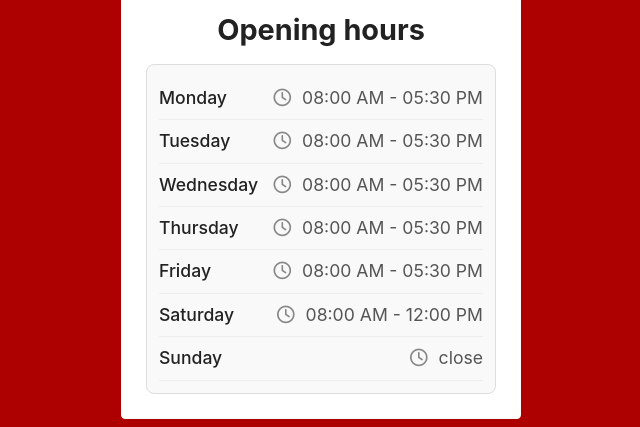
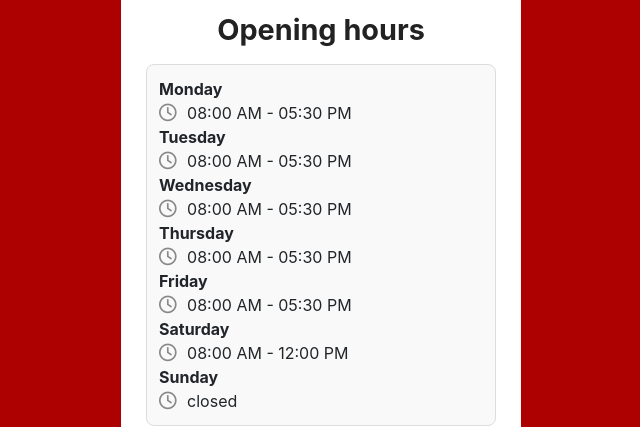
Before and after one commit to Ali-Iss/MDF-DESIGN, a plain HTML site: page index.html in a window 1280 px wide. Shown: the part 553-980 px from the top of the page, without its empty margins (319-959 px from the left). Drawn offline with nearby package versions, Linux system fonts and the light colour scheme.

Commit message:
Add files via upload

```diff
--- a/index.html
+++ b/index.html
@@ -121,7 +121,49 @@ body {
 </div>
 <!-- website -->
 
-   <hr><h3 class="card-title text-center">Opening hours</h3><div class="px-2 border border-light rounded"><div class="d-flex justify-content-between align-items-center text-muted py-2 border-bottom"><strong>Monday</strong><div><div><i class="far fa-clock"></i> 08:00 AM - 05:30 PM</div></div></div><div class="d-flex justify-content-between align-items-center text-muted py-2 border-bottom"><strong>Tuesday</strong><div><div><i class="far fa-clock"></i> 08:00 AM - 05:30 PM</div></div></div><div class="d-flex justify-content-between align-items-center text-muted py-2 border-bottom"><strong>Wednesday</strong><div><div><i class="far fa-clock"></i> 08:00 AM - 05:30 PM</div></div></div><div class="d-flex justify-content-between align-items-center text-muted py-2 border-bottom"><strong>Thursday</strong><div><div><i class="far fa-clock"></i> 08:00 AM - 05:30 PM</div></div></div><div class="d-flex justify-content-between align-items-center text-muted py-2 border-bottom"><strong>Friday</strong><div><div><i class="far fa-clock"></i> 08:00 AM - 05:30 PM</div></div></div><div class="d-flex justify-content-between align-items-center text-muted py-2 border-bottom"><strong>Saturday</strong><div><div><i class="far fa-clock"></i> 08:00 AM - 12:00 PM</div></div></div><div class="d-flex justify-content-between align-items-center text-muted py-2 border-bottom"><strong>Sunday</strong> <div><i class="far fa-clock"></i> close</div></div></div>        </div>
+   <hr>
+   <h3 class="card-title text-center">Opening hours</h3>
+   <div class="px-2 border border-light rounded opening-hours-container">
+     <div class="opening-hours-item">
+       <strong>Monday</strong>
+
+         <div><i class="far fa-clock"></i> 08:00 AM - 05:30 PM</div>
+
+     </div>
+     <div class="opening-hours-item">
+       <strong >Tuesday</strong>
+
+         <div><i class="far fa-clock"></i> 08:00 AM - 05:30 PM</div>
+
+     </div>
+     <div class="opening-hours-item">
+       <strong>Wednesday</strong>
+
+         <div><i class="far fa-clock"></i> 08:00 AM - 05:30 PM</div>
+
+     </div>
+     <div class="opening-hours-item">
+       <strong>Thursday</strong>
+
+         <div><i class="far fa-clock"></i> 08:00 AM - 05:30 PM</div>
+
+     </div>
+     <div class="opening-hours-item">
+       <strong>Friday</strong>
+
+         <div><i class="far fa-clock"></i> 08:00 AM - 05:30 PM</div>
+
+     </div>
+     <div class="opening-hours-item">
+       <strong>Saturday</strong>
+       <div><i class="far fa-clock"></i> 08:00 AM - 12:00 PM</div>
+     </div>
+     <div class="opening-hours-item">
+       <strong>Sunday</strong>
+       <div><i class="far fa-clock"></i> closed</div>
+     </div>
+   </div>
+        </div>
       </div>
     </div>
 
```
